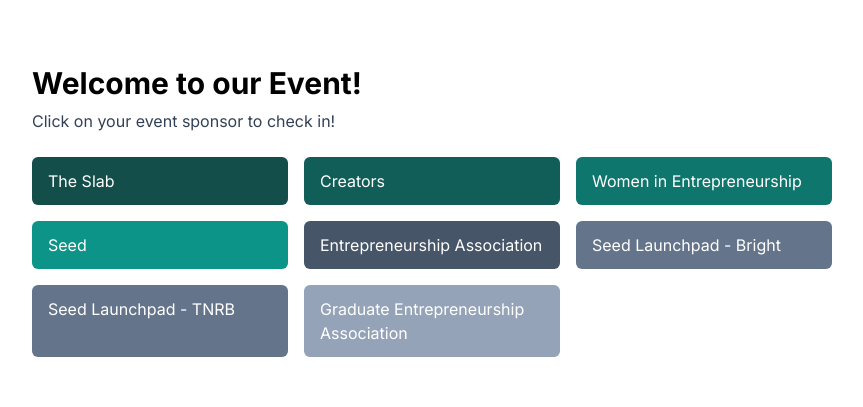
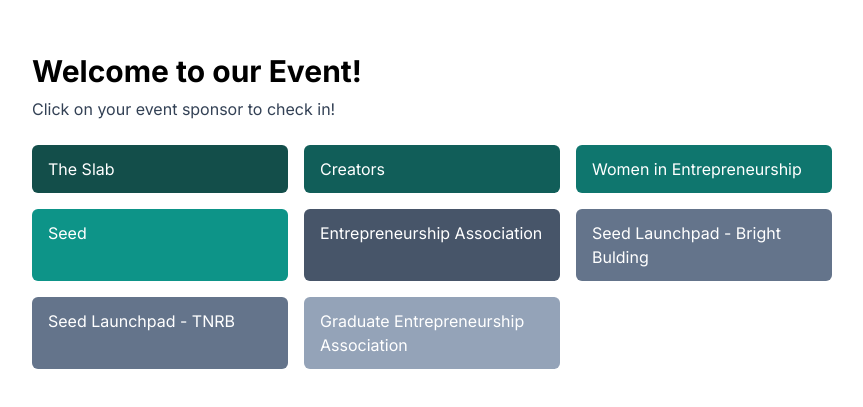
Before and after one commit to byucet/attendance-app, a Next.js app: page / in a window 1280 px wide. Shown: the part 189-596 px from the top of the page, without its empty margins (208-1071 px from the left). Built offline with nearby package versions, Linux system fonts and the light colour scheme.

Commit message:
update building name

```diff
--- a/app/page.jsx
+++ b/app/page.jsx
@@ -49,7 +49,7 @@ export default function Home() {
             href={`program/500`}
             className="bg-slate-500 text-white px-4 py-3 rounded-md"
           >
-            Seed Launchpad - Bright
+            Seed Launchpad - Bright Bulding
           </Link>
 
           <Link
```
